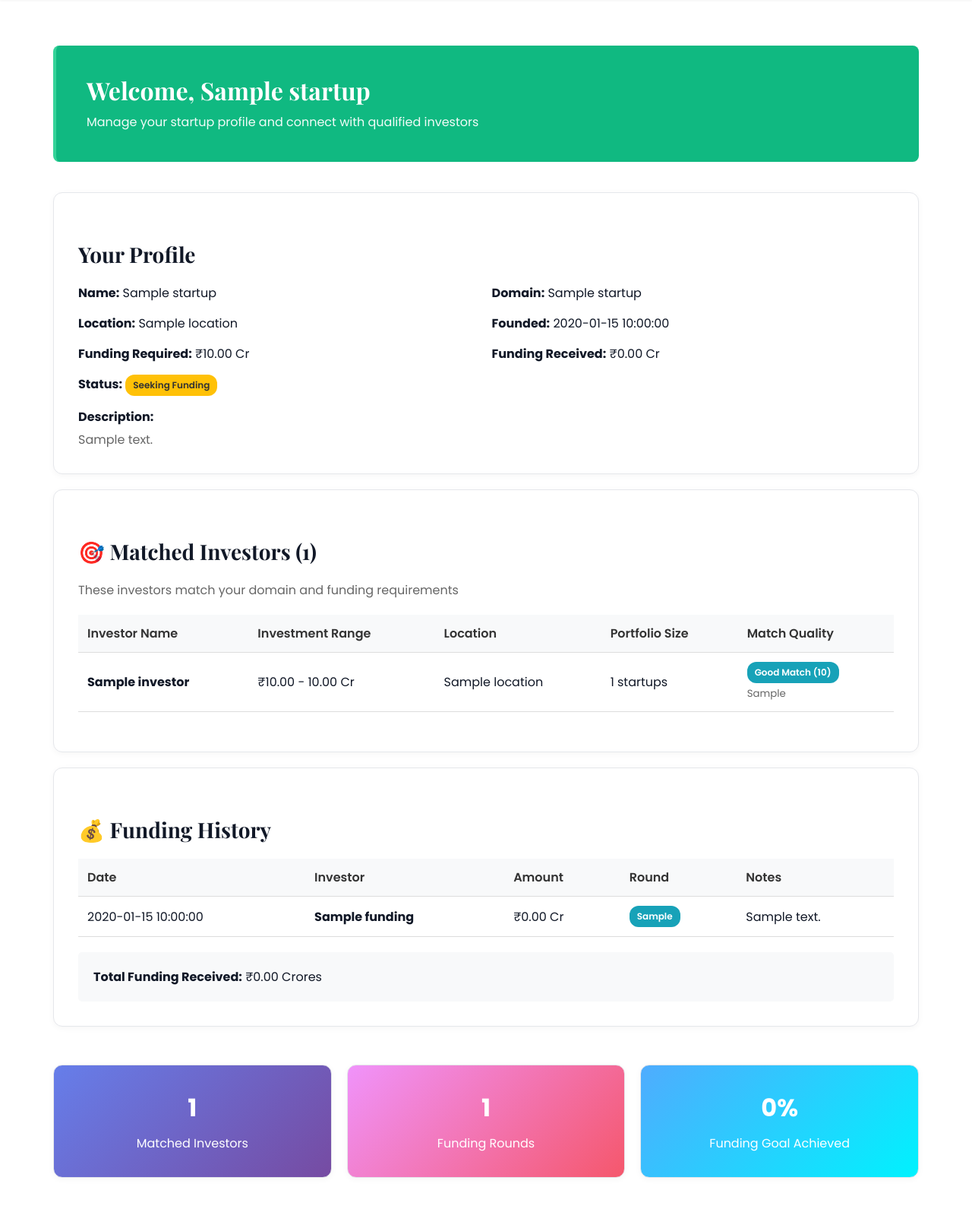
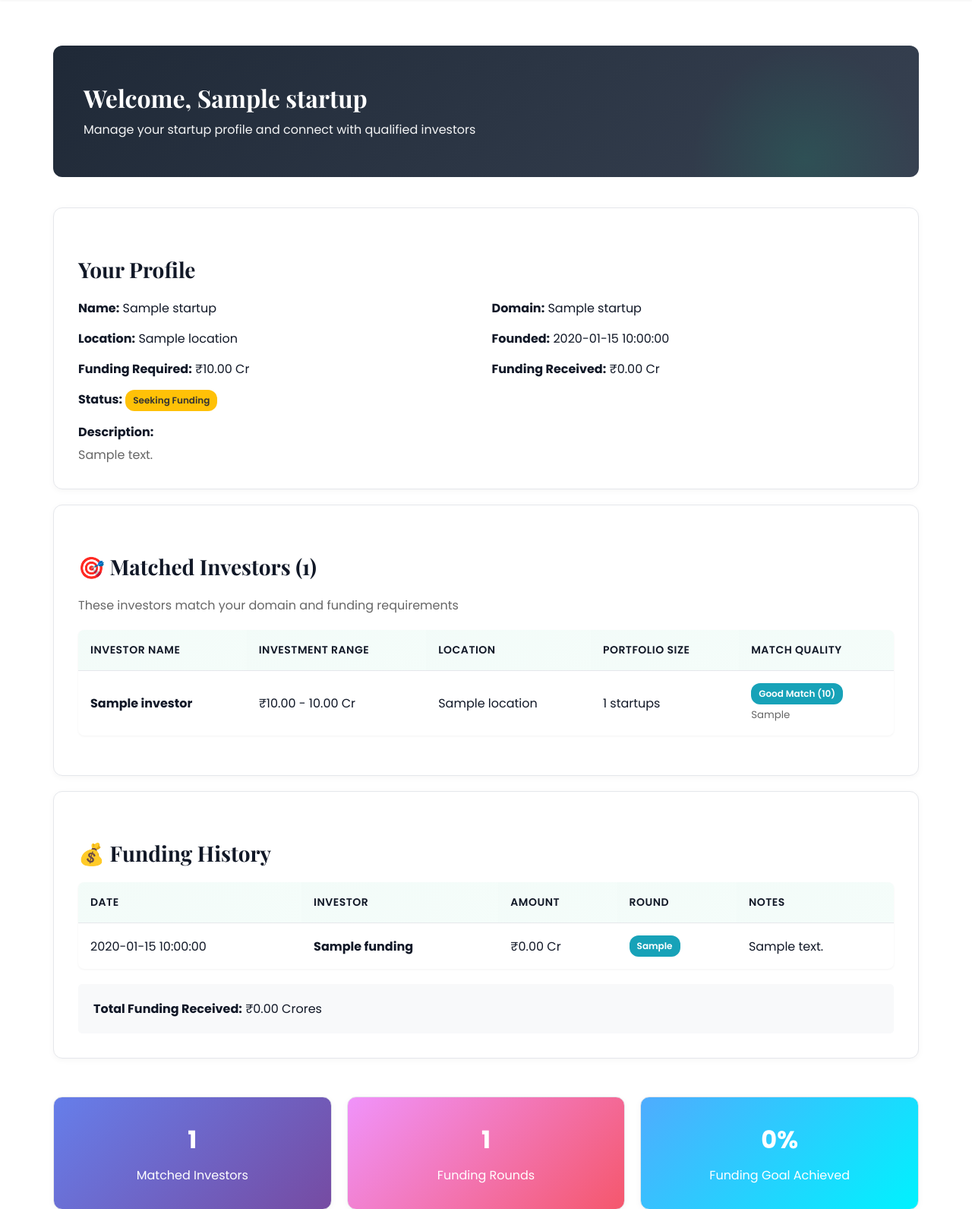
Before and after one commit to AdityaPandey-DEV/DBMS-And-OS, a Flask app: page /startup/dashboard in a window 1280 px wide. Shown: the part 84-1675 px from the top of the page at 76% size. Before the commit the page ends 1634 px from the top, so only its background shows below. Run offline with Flask 3, Linux system fonts and the light colour scheme; the visitor is signed in with stand-in values (Sample User, id 1); a database or web service that is not in the repository returns one stand-in record (values such as "Sample title"); some libraries are stand-ins or nearby versions.

Commit message:
✨ Professional Dashboard Redesign
🎨 Enhanced Both Dashboards:
- Dark gradient welcome banners with green orbs
- Professional stat boxes with hover animations
- Animated top borders that reveal on hover
- Improved profile cards with green gradients
- Slide-in hover effect on profile items
- Better spacing and typography

📊 Table Improvements:
- Green gradient table headers
- Better padding and spacing
- Smooth hover effects
- Rounded corners with shadow
- Professional uppercase labels

💚 Visual Enhancements:
- Consistent green color theme throughout
- Smooth transitions and animations
- Modern card designs
- Better visual hierarchy
- Professional stat displays

Both startup and investor dashboards now look polished and professional! 🚀

```diff
--- a/DBMS_Project/templates/base.html
+++ b/DBMS_Project/templates/base.html
@@ -307,23 +307,33 @@
             width: 100%;
             border-collapse: collapse;
             margin: 20px 0;
-            min-width: 600px;
+            background: white;
+            border-radius: 8px;
+            overflow: hidden;
+            box-shadow: 0 1px 3px rgba(0,0,0,0.05);
         }
 
         th, td {
-            padding: 12px;
+            padding: 16px;
             text-align: left;
-            border-bottom: 1px solid #ddd;
+            border-bottom: 1px solid var(--border-color);
         }
 
         th {
-            background: #f8f9fa;
+            background: linear-gradient(135deg, rgba(16, 185, 129, 0.05) 0%, rgba(52, 211, 153, 0.05) 100%);
             font-weight: 600;
-            color: #333;
+            color: var(--text-dark);
+            font-size: 14px;
+            text-transform: uppercase;
+            letter-spacing: 0.5px;
         }
 
         tr:hover {
-            background: #f8f9fa;
+            background: rgba(16, 185, 129, 0.02);
+        }
+
+        tr:last-child td {
+            border-bottom: none;
         }
 
         .card {
--- a/DBMS_Project/templates/startup_dashboard.html
+++ b/DBMS_Project/templates/startup_dashboard.html
@@ -5,33 +5,125 @@
 {% block extra_css %}
 <style>
     .welcome-banner {
+        background: linear-gradient(135deg, var(--secondary-color) 0%, #374151 100%);
+        color: white;
+        padding: 50px 40px;
+        border-radius: 12px;
+        margin-bottom: 40px;
+        position: relative;
+        overflow: hidden;
+    }
+
+    .welcome-banner::before {
+        content: '';
+        position: absolute;
+        top: 0;
+        right: 0;
+        width: 300px;
+        height: 300px;
+        background: radial-gradient(circle, rgba(16, 185, 129, 0.15) 0%, transparent 70%);
+        border-radius: 50%;
+    }
+
+    .welcome-banner h1,
+    .welcome-banner p {
+        position: relative;
+        z-index: 2;
+    }
+
+    .stat-box {
+        background: white;
+        border: 1px solid var(--border-color);
+        border-radius: 12px;
+        padding: 24px;
+        text-align: center;
+        transition: all 0.3s ease;
+        position: relative;
+        overflow: hidden;
+    }
+
+    .stat-box::before {
+        content: '';
+        position: absolute;
+        top: 0;
+        left: 0;
+        width: 100%;
+        height: 3px;
         background: var(--primary-color);
-        color: white;
-        padding: 40px;
-        border-radius: 8px;
-        margin-bottom: 40px;
-        border-left: 4px solid var(--accent-color);
+        transform: scaleX(0);
+        transition: transform 0.3s ease;
+    }
+
+    .stat-box:hover::before {
+        transform: scaleX(1);
+    }
+
+    .stat-box:hover {
+        transform: translateY(-4px);
+        box-shadow: 0 8px 20px rgba(16, 185, 129, 0.15);
+        border-color: var(--primary-color);
+    }
+
+    .stat-number {
+        font-size: 32px;
+        font-weight: 700;
+        color: var(--primary-color);
+        margin-bottom: 8px;
+    }
+
+    .stat-label {
+        font-size: 14px;
+        color: var(--text-light);
+        text-transform: uppercase;
+        letter-spacing: 0.5px;
+        font-weight: 500;
+    }
+
+    .section-header {
+        display: flex;
+        align-items: center;
+        gap: 12px;
+        margin-bottom: 24px;
+    }
+
+    .section-header svg {
+        color: var(--primary-color);
     }
 
     .profile-grid {
         display: grid;
         grid-template-columns: repeat(auto-fit, minmax(250px, 1fr));
-        gap: 15px;
-        margin-top: 15px;
+        gap: 20px;
+        margin-top: 20px;
     }
 
     .profile-item {
-        padding: 15px;
-        background: var(--background-light);
-        border-radius: 6px;
-        border-left: 3px solid var(--accent-color);
+        padding: 20px;
+        background: linear-gradient(135deg, rgba(16, 185, 129, 0.05) 0%, rgba(52, 211, 153, 0.05) 100%);
+        border-radius: 8px;
+        border-left: 3px solid var(--primary-color);
+        transition: all 0.3s ease;
+    }
+
+    .profile-item:hover {
+        background: linear-gradient(135deg, rgba(16, 185, 129, 0.08) 0%, rgba(52, 211, 153, 0.08) 100%);
+        transform: translateX(4px);
     }
 
     .profile-item strong {
         color: var(--primary-color);
         display: block;
-        margin-bottom: 5px;
-        font-size: 14px;
+        margin-bottom: 8px;
+        font-size: 13px;
+        font-weight: 600;
+        text-transform: uppercase;
+        letter-spacing: 0.5px;
+    }
+
+    .profile-item div {
+        color: var(--text-dark);
+        font-size: 15px;
+        font-weight: 500;
     }
 
     @media (max-width: 768px) {
```
Also changed, not shown: DBMS_Project/templates/investor_dashboard.html (+83 -6 lines).
